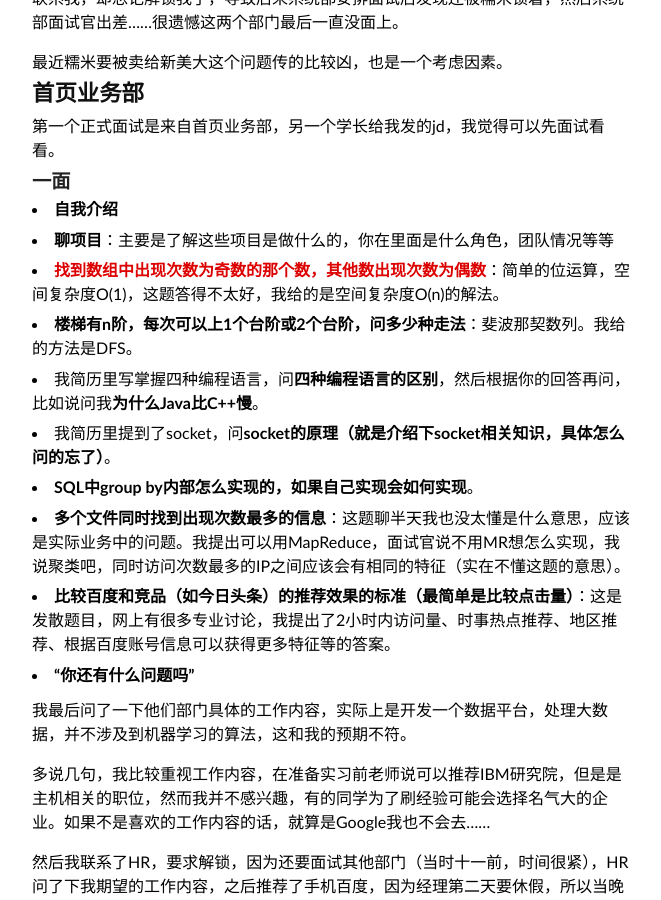
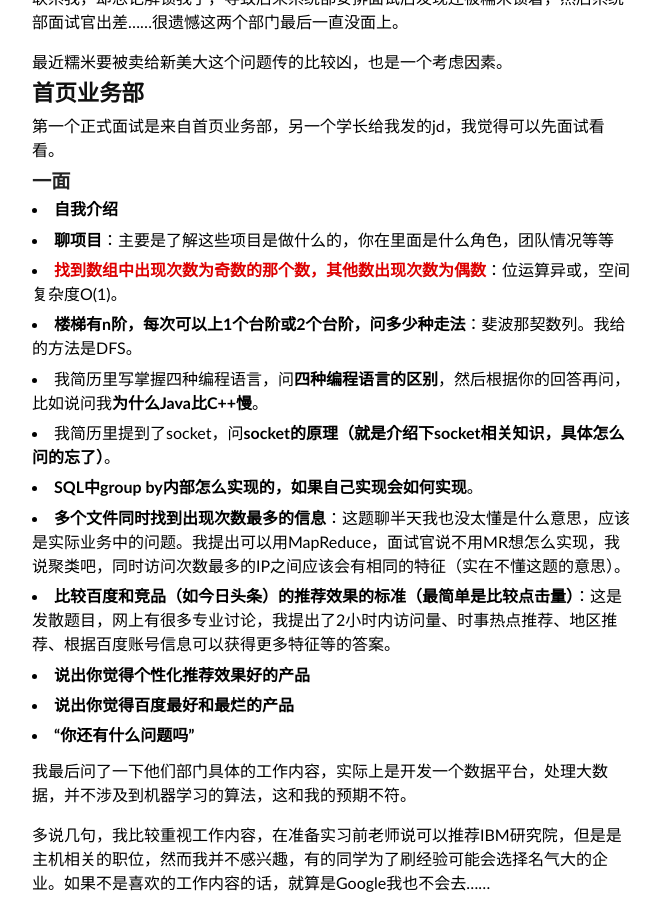
Before and after one commit to livc/livc.github.io, a Jekyll site: the page built from _posts/2016-10-10-184.md, in a window 1280 px wide and 900 px high, scrolled down 481 px. Shown: the whole window, without its empty margins (308-969 px from the left). Built offline with Jekyll 4.4.1, drawn with Linux system fonts in a browser that asks for light colours; nearby versions of some CDN libraries; some web fonts are replaced; comment, search, counter and statistics services are not loaded.

Commit message:
add details of post184

```diff
--- a/_posts/2016-10-10-184.md
+++ b/_posts/2016-10-10-184.md
@@ -29,13 +29,15 @@
 ### 一面
 - **自我介绍**
 - **聊项目**：主要是了解这些项目是做什么的，你在里面是什么角色，团队情况等等
-- [**找到数组中出现次数为奇数的那个数，其他数出现次数为偶数**](http://www.cnblogs.com/graphics/archive/2010/08/24/1761620.html#link09)：简单的位运算，空间复杂度O(1)，这题答得不太好，我给的是空间复杂度O(n)的解法。
+- [**找到数组中出现次数为奇数的那个数，其他数出现次数为偶数**](http://www.cnblogs.com/graphics/archive/2010/08/24/1761620.html#link09)：位运算异或，空间复杂度O(1)。
 - **楼梯有n阶，每次可以上1个台阶或2个台阶，问多少种走法**：斐波那契数列。我给的方法是DFS。
 - 我简历里写掌握四种编程语言，问**四种编程语言的区别**，然后根据你的回答再问，比如说问我**为什么Java比C++慢**。
 - 我简历里提到了socket，问**socket的原理（就是介绍下socket相关知识，具体怎么问的忘了）**。
 - **SQL中group by内部怎么实现的，如果自己实现会如何实现**。
 - **多个文件同时找到出现次数最多的信息**：这题聊半天我也没太懂是什么意思，应该是实际业务中的问题。我提出可以用MapReduce，面试官说不用MR想怎么实现，我说聚类吧，同时访问次数最多的IP之间应该会有相同的特征（实在不懂这题的意思）。
 - **比较百度和竞品（如今日头条）的推荐效果的标准（最简单是比较点击量）**：这是发散题目，网上有很多专业讨论，我提出了2小时内访问量、时事热点推荐、地区推荐、根据百度账号信息可以获得更多特征等的答案。
+- **说出你觉得个性化推荐效果好的产品**
+- **说出你觉得百度最好和最烂的产品**
 - **“你还有什么问题吗”**
 
 我最后问了一下他们部门具体的工作内容，实际上是开发一个数据平台，处理大数据，并不涉及到机器学习的算法，这和我的预期不符。
```
